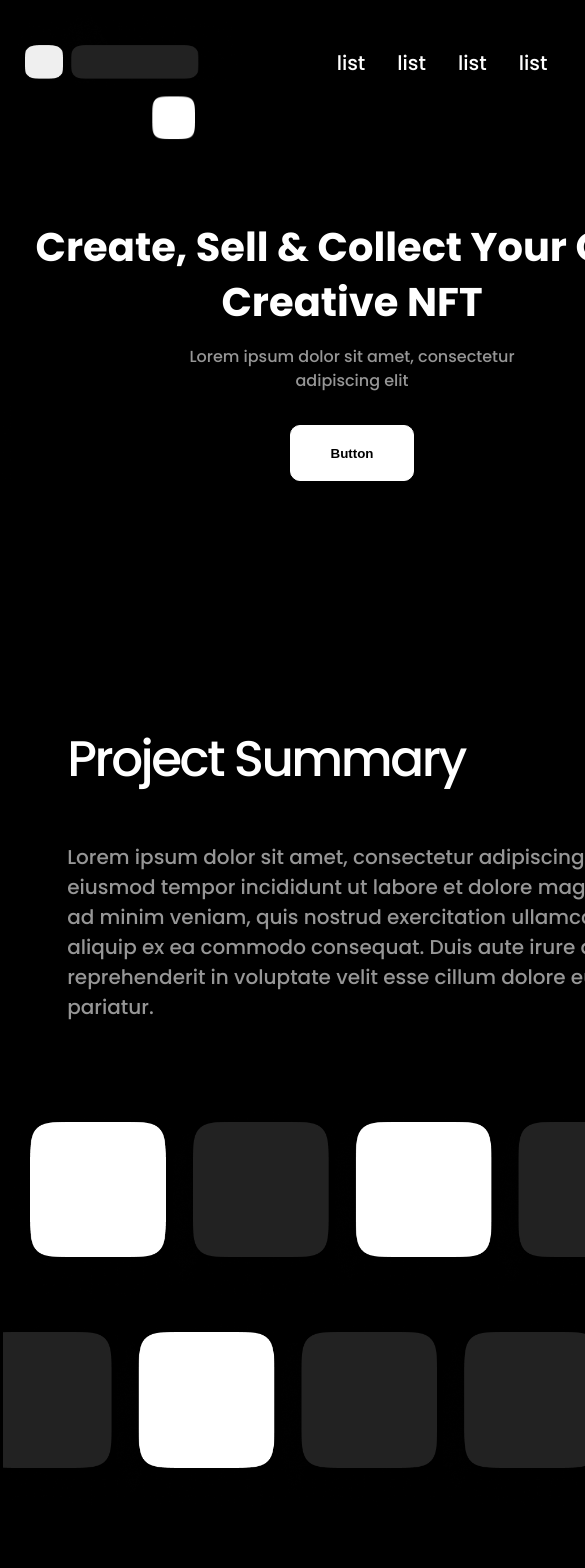
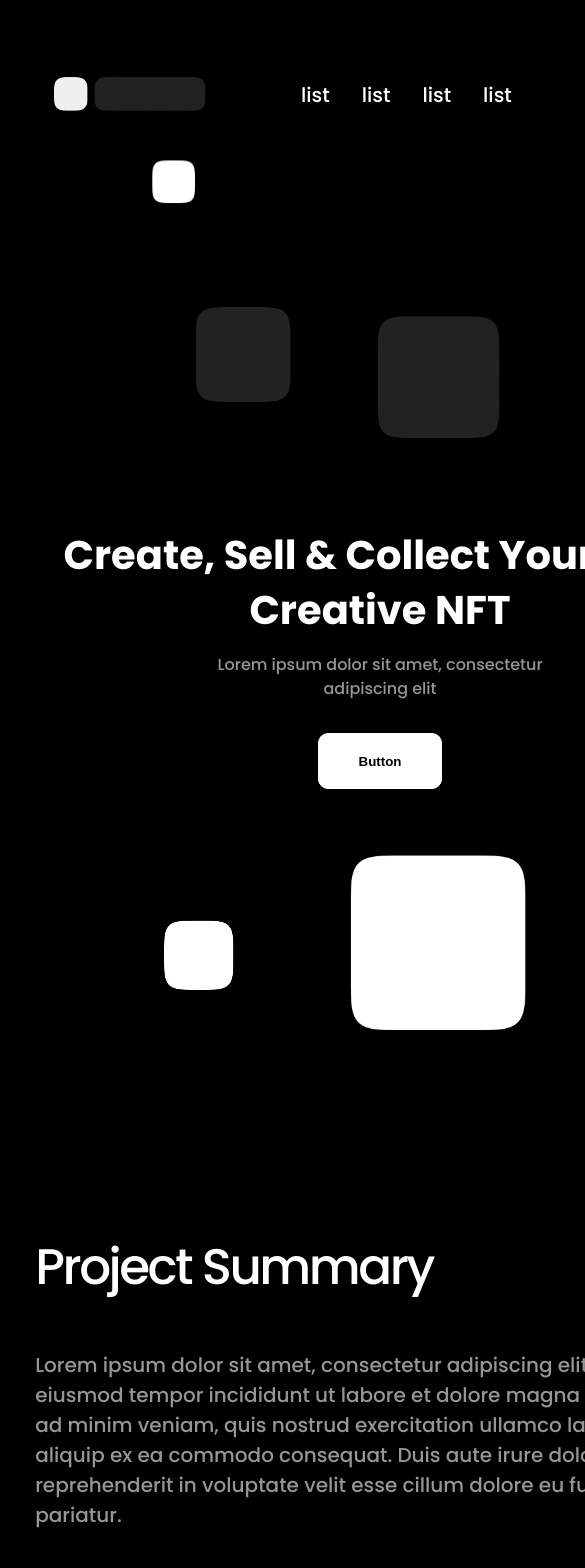
Before and after one commit to hinzullah/brindo-task, a React (Create React App) app: page / in a window 390 px wide. Shown: the top 1568 px of the page, 585 px wide, since content can reach past the window. Built offline with nearby package versions, Linux system fonts and the light colour scheme.

Commit message:
new correction made to pixels

```diff
--- a/src/App.css
+++ b/src/App.css
@@ -5,9 +5,9 @@
     background-color: black;
     overflow-x: hidden;
 }
-@media screen and (max-width: 600px) {
+@media screen and (max-width: 760px) {
     .landpage{
-        width: 820px;
+        width: 760px;
         padding: 0 0.2rem;
         overflow-x: hidden;
     }
--- a/src/components/Aside.js
+++ b/src/components/Aside.js
@@ -26,6 +26,7 @@ export const Aside = styled.div`
         display: flex;
         flex-direction: row;
         justify-content: space-between;
+        margin: 0 3rem;
         .parallax-text{
             padding: 3rem;
             width: 413px;
@@ -57,10 +58,11 @@ export const Aside = styled.div`
         display :flex ;
         flex-direction: row;
         justify-content: space-between;
+        margin-top: 4rem;
         .feature-text{
             display: flex;
             flex-direction: column;
-            padding: 3rem;
+            padding-left: 4rem;
             width: 300px;
             h2{
                 width: 444px;
@@ -90,30 +92,41 @@ export const Aside = styled.div`
         .feature-image{
             display: flex;
             flex-direction: row;
+            flex-shrink: 0;
+            margin-right :4rem;
+            img{
+                width: 332px;
+                height: 500px;
+            }
         }
     }
     .participate{
         background-color: rgba(239, 239, 239, 1);
         display: flex;
         flex-direction: column;
-        padding: 0 0.2rem;
-        height: 152px;
-        margin: 1rem;
+        height: 172px;
+        margin: 1rem auto;
+        padding: 0 20px;
         color: black;
-        border-radius: 30px;
-        button{
-        width: 10rem;
-        height: 2.4rem;
-        margin: 0.2rem;
-        border-radius: 10px;
-        border: 1px solid white;
-        background-color : white;
-    }
+        border-radius: 40px;
+        width: 1180px;
+        .button{
+            button{
+            width: 280px;
+            height: 62px;
+            margin-left: 12px;
+            border-radius: 10px;
+            border: 1px solid white;
+            background-color : white;
+            font-weight: 600;
+        }
     .black{
             border: 1px solid black;
             background-color : black;
             color: white;
         }
+    }
+
     }
     .roadmap{
         display: flex;
@@ -128,23 +141,100 @@ export const Aside = styled.div`
         flex-direction: row;
         background-color: white;
         color: black;
-        justify-content: space-between;
-        padding: 0 1rem;
-        margin: 2rem;
-        border-radius: 20px;
+        justify-content: space-around;
+        border-radius: 40px;
+        margin: 0 auto;
+        width: 1144px;
+        height: 156px;
+        padding: 0;
+        .join{
+            width: 116px;
+            height: 40px;
+        }
         div{
             display: flex;
             flex-direction: row;
+            align-items: center;
             flex-shrink: 0;
-            gap: 3px;
-            text-align:center;
-            margin: 10px;
+            gap: 10px;
             font-weight: 600px;
             img{
                 width: 24px;
                 height: 24px;
-                padding-top: 7px;
             }
         }
     }
+    @media screen and (max-width:700px) {
+        .summary{
+        padding: 2rem;
+    }
+    .parallax{
+        justify-content: space-between;
+        align-items: center;
+        padding-right:0.1rem ;
+        .parallax-text{
+            padding: 1.5rem;
+            width: 320px;
+            margin: auto 0.1rem;
+            h2{
+                width: 420px;
+                height: 128px;
+            }
+            p{
+                width: 360px;
+                height: 192px;
+            }
+        }
+        .parallax-image{
+            img{
+                width: 360px;
+            }
+        }
+    }
+    .feature{
+        display :flex ;
+        flex-direction: row;
+        justify-content: space-between;
+        .feature-text{
+            padding: 1.5rem;
+            width: 250px;
+            h2{
+                width: 344px;
+            }
+            p{
+                width: 344px;
+            }
+        }
+    }
+    .participate{
+        padding: 0 0.2rem;
+        height: 152px;
+        margin: 1rem;;
+        button{
+        width: 8rem;
+        height: 2rem;
+
+    }
+
+    }
+    .roadmap{
+        display: flex;
+        flex-shrink: 0;
+        padding: 0;
+        img{
+            width: 100%;
+        }
+    }
+    .community{
+        padding: 0;
+        margin: 1rem;
+        div{
+            gap: 3px;
+            margin: 7px;
+            img{
+                width: 24px;
+                height: 24px;
+            }
+        }}
+    }
 `
--- a/src/components/Header.js
+++ b/src/components/Header.js
@@ -1,18 +1,18 @@
 import styled from 'styled-components'
 
 const Header= styled.div`
-margin:0;
+margin : 2rem;
 display: flex;
 flex-direction: row;
 justify-content: space-between;
 img{
-    width: 250px;
-    height: 100px;
+    width: 15.625rem;
+    height: 6.25rem;
 }
 ul{
     display: flex;
     flex-direction: row;
-    width: 290x;
+    width: 18.125rem;
     height: 20px;
     margin: 3rem 0;
     li{
@@ -20,8 +20,8 @@ ul{
     }
 }
 button{
-    width: 122px;
-    height: 46px;
+    width: 7.625rem;
+    height: 2.875rem;
     margin: 2rem;
     border-radius: 10px;
     border: 1px solid rgba(245, 232, 118, 1);
@@ -35,7 +35,7 @@ and (max-width: 600px)
         gap: 1rem;
         padding: 0 2rem;
         margin: 3rem 1rem;
-        font-size: 20px;
+        font-size: 1.25rem;
         li{
             margin-right: 1rem;
         }
--- a/src/components/Hero.js
+++ b/src/components/Hero.js
@@ -1,7 +1,6 @@
 import styled from "styled-components";
 
 export const Hero = styled.div`
-
 padding: 2rem;
 box-sizing: border-box;
 margin: 0 auto;
@@ -46,34 +45,91 @@ margin: 0 auto;
     .gray-box{
             display: flex;
             flex-direction: column;
-
+            margin-top: 4rem;
             .box-left1{
                 width: 164px;
                 height: 164px;
+                margin-left: -3rem;
             }
             .box-left2{
                 width: 196px;
                 height: 196px;
-                margin-left: 3rem;
+                margin: 3rem 0  0 3rem;
             }
         }
         .white-box{
             display: flex;
             flex-direction: column;
+
             .box-right1{
                 width: 132px;
                 height: 132px;
-                margin-top: 1rem;
+                margin-top: -1rem;
+
             }
             .box-right2{
-                width: 264px;
-                height: 264px;
-                margin:0 3rem;
+                width: 254px;
+                height: 254px;
             }
         }
 
 }
 
+@media screen and (max-width:700px) {
+    .center-hero{
+    flex-direction: column;
+    .text-box{
+        flex-direction: column;
+    }
+    .gray-box{
+            flex-direction: row;
+            align-items: center;
+            margin: 0 auto;
+            .box-left2{
+                margin-left: 1rem;
+            }
+        }
+        .white-box{
+            flex-direction: row;
+            align-items: center;
+            margin: 0 auto;
+            .box-right1{
+                margin-top: 1rem;
+            }
+            .box-right2{
+                margin: 3rem;
+            }
+        }
+    }
+}
+@media screen and (min-width:900px) and (max-width:1700px) {
+    .center-hero{
+    flex-direction: row;
+    .text-box{
+        flex-direction: column;
+        h2{
+            width: 570px;
+        }
+    }
+    .gray-box{
+            flex-direction: column;
+            padding-left: 0;
+            .box-left2{
+                margin-left: 0;
+            }
+        }
+        .white-box{
+            flex-direction: column;
+            padding-right: 0;
+            .box-right1{
+                margin: 0;
+            }
+            .box-right2{
+                margin: 0;
+            }
+        }
+    }
+}
 
 
 `
--- a/src/components/Landpage.js
+++ b/src/components/Landpage.js
@@ -82,9 +82,8 @@ const Landpage = () => {
                 </div>
                 <div className='participate'>
                     <h1>How to Participate</h1>
-                    <div>
+                    <div className='button'>
                         <button className='black'>Get from Digital eyes</button>
-                        <button>Get from Digital eyes</button>
                         <button>Get from Digital eyes</button>
                         <button>Get from Digital eyes</button>
                         <button>Get from Digital eyes</button>
```
